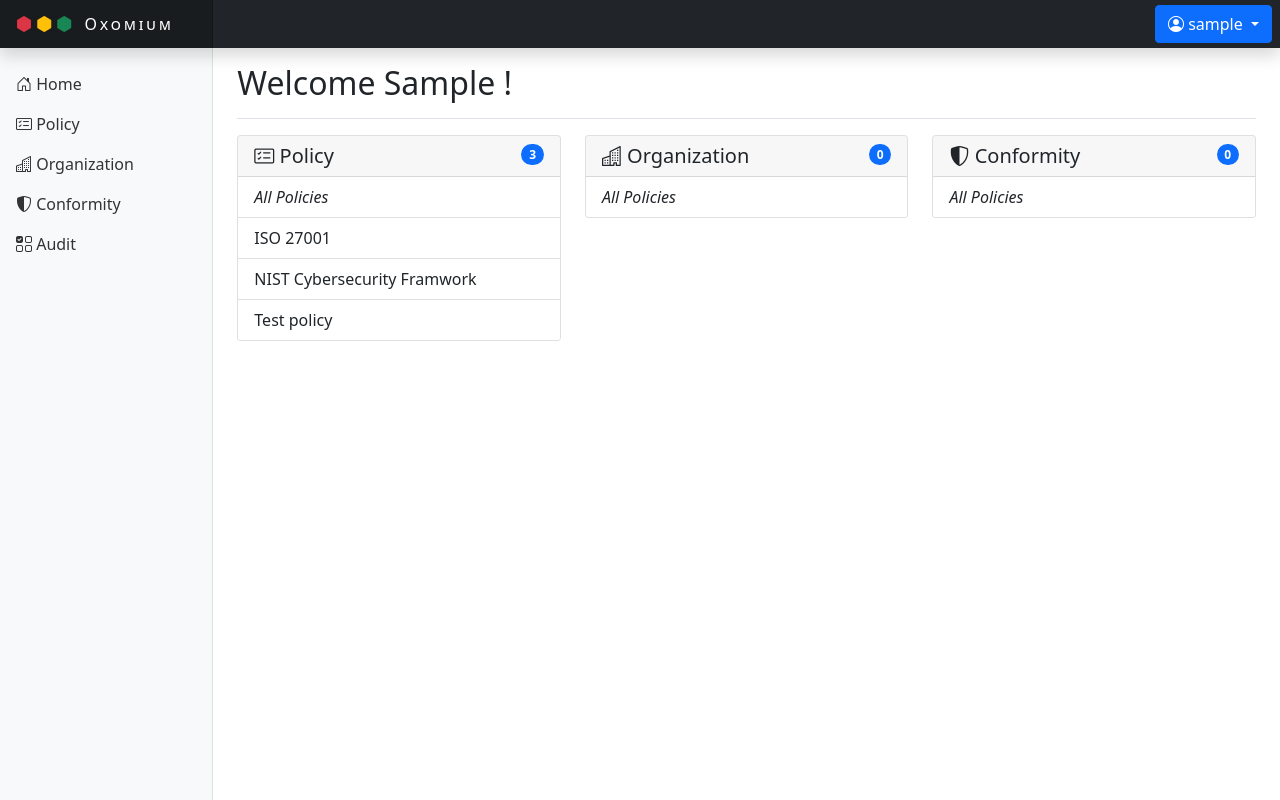
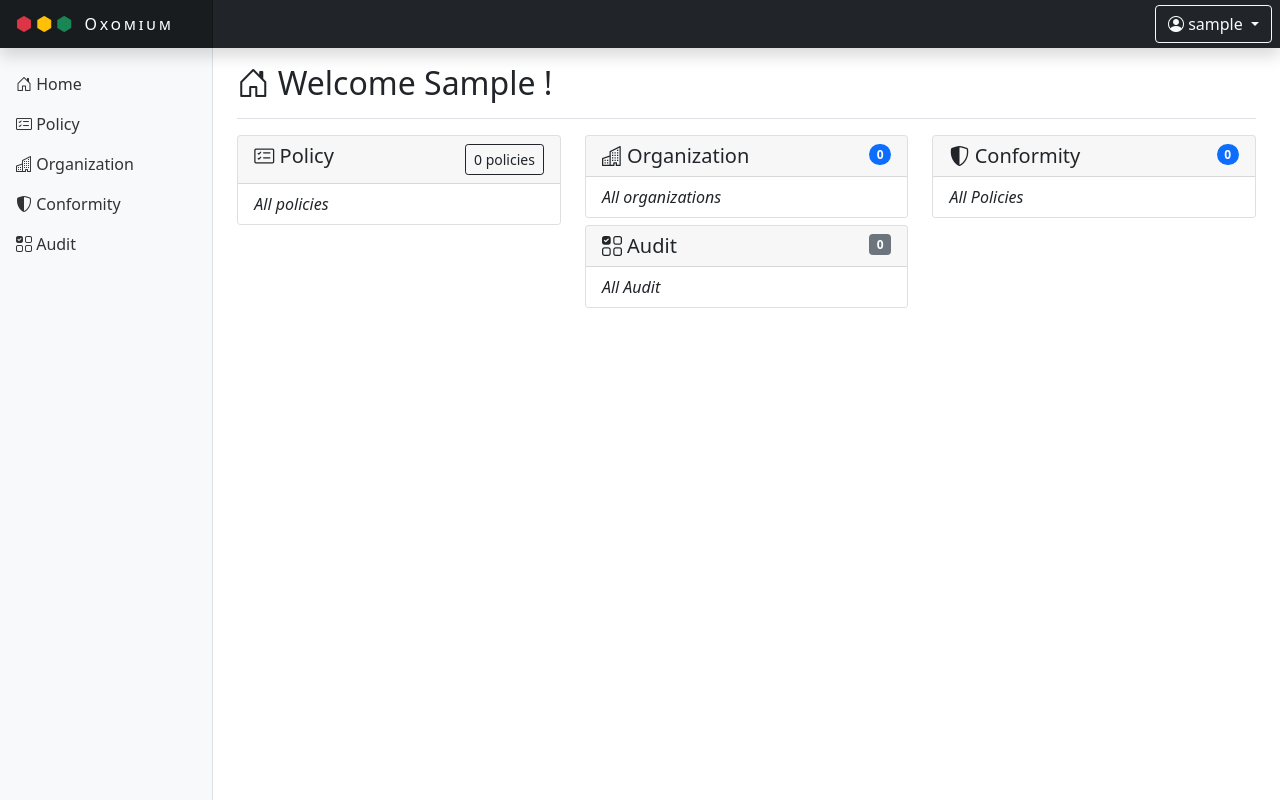
Before and after one commit to pep-un/Oxomium, a Django app: page / in a window 1280 px wide. Run offline with Django 4.2, Linux system fonts and the light colour scheme; the visitor is signed in with stand-in values (Sample User, id 1); data comes from the database, SQL or seed files in the repository; data that the repository does not hold is empty; parts of the project's set-up code (start-up, migrations or seed data) failed here and were passed over; some libraries are stand-ins or nearby versions.

Commit message:
fix several typo and mistake add findings form/detail/update update home page for audit

```diff
--- a/conformity/forms.py
+++ b/conformity/forms.py
@@ -4,7 +4,6 @@ Forms for front-end editing of Models instance
 
 from django.forms import ModelForm
 from django.contrib.auth.mixins import LoginRequiredMixin
-from django.contrib.admin import widgets
 from .models import *
 
 
@@ -35,6 +34,5 @@ class AuditForm(LoginRequiredMixin, ModelForm):
 class FindingForm(LoginRequiredMixin, ModelForm):
     class Meta:
         model = Finding
-        fields = ['audit','severity','short_description','description','reference']
-
-        #TODO add a preselction an a disable selector for audit when the form is open from an audit.
+        fields = ['audit', 'severity', 'short_description', 'description', 'reference']
+        # TODO add a preselection and a disable selector for 'audit' field when the form is open from an audit.
--- a/conformity/templates/conformity/main.html
+++ b/conformity/templates/conformity/main.html
@@ -23,16 +23,16 @@
                 <span class="ms-2" style="letter-spacing: 3px;font-variant:small-caps;"> Oxomium </span>
             </a>
             <div class="dropdown mx-2">
-                <button class="btn btn-primary dropdown-toggle" type="button" id="dropdownMenuButton1" data-bs-toggle="dropdown" aria-expanded="false">
+                <button class="btn btn-outline-light dropdown-toggle" type="button" id="dropdownMenuButton1" data-bs-toggle="dropdown" aria-expanded="false">
                     <i class="bi bi-person-circle"></i>
                     {{request.user.username}}
                 </button>
                 <ul class="dropdown-menu dropdown-menu-end dropdown-menu-dark" aria-labelledby="dropdownMenuButton1">
-                    <li><span class="dropdown-item disabled text-primary"><i class="bi bi-person-fill"> {{request.user.first_name}} {{request.user.last_name}} </i> </span></li>
-                    <li><span class="dropdown-item disabled text-primary"><i class="bi bi-envelope-fill"> {{request.user.email}}</i> </span></li>
-                    <li><hr class="dropdown-divider text-primary"></li>
-                    <li><a class="dropdown-item" href="/admin/"><i class="bi bi-gear-fill"></i> Django backend</a></li>
-                    <li><a class="dropdown-item" href="{% url 'logout' %}">Log out</a></li>
+                    <li><span class="dropdown-item disabled text-light"><i class="bi bi-person-fill pe-2"></i> {{request.user.first_name}} {{request.user.last_name}} </span></li>
+                    <li><span class="dropdown-item disabled text-light"><i class="bi bi-envelope-fill pe-2"></i> {{request.user.email}} </span></li>
+                    <li><hr class="dropdown-divider text-light"></li>
+                    <li><a class="dropdown-item" href="/admin/"><i class="bi bi-gear-fill pe-2"></i> Django backend</a></li>
+                    <li><a class="dropdown-item" href="{% url 'logout' %}"><i class="bi bi-power pe-2"></i> Log out</a></li>
                 </ul>
             </div>
             <button class="navbar-toggler d-md-none collapsed" type="button" data-bs-toggle="collapse" data-bs-target="#sidebarMenu" aria-controls="sidebarMenu" aria-expanded="false" aria-label="Toggle navigation">
--- a/conformity/templates/home.html
+++ b/conformity/templates/home.html
@@ -1,7 +1,7 @@
 {% extends "conformity/main.html" %}
 
 {% block header %}
-<h1 class="h2"> Welcome {{request.user.first_name}} !</h1>
+<h1 class="h2 bi bi-house-door"> Welcome {{request.user.first_name}} !</h1>
 {% endblock %}
 
 {% block content %}
@@ -10,10 +10,11 @@
         <div class="card">
             <div class="card-header d-flex justify-content-between align-items-start">
                 <h5 class="my-0 "><i class="bi bi-card-checklist"></i> Policy</h5>
-                <span class="badge bg-primary rounded-pill">{{policy_list|length}}</span>
+                <a href="#" class="btn btn-outline-dark btn-sm">{{policy_list|length}} policies</a>
+                <span class="badge bg-primary rounded-pill"></span>
             </div>
             <ul class="list-group list-group-flush">
-                <a class="list-group-item list-group-item-action" href="{%url 'conformity:policy_index'%}"> <i>All Policies</i></a>
+                <a class="list-group-item list-group-item-action" href="{%url 'conformity:policy_index'%}"> <i>All policies</i></a>
                 {% for policy in policy_list %}
                     <a class="list-group-item list-group-item-action" href="{%url 'conformity:policy_detail' policy.id %}"> {{policy}}</a>
                 {% endfor %}
@@ -28,7 +29,7 @@
                 <span class="badge bg-primary rounded-pill">{{organization_list|length}}</span>
             </div>
             <ul class="list-group list-group-flush">
-                <a class="list-group-item list-group-item-action" href="{%url 'conformity:organization_index'%}"> <i>All Policies</i></a>
+                <a class="list-group-item list-group-item-action" href="{%url 'conformity:organization_index'%}"> <i>All organizations</i></a>
                 {% for organization in organization_list %}
                     <a class="list-group-item list-group-item-action" href="{%url 'conformity:organization_form' organization.id %}"> {{organization}}</a>
                 {% endfor %}
@@ -50,5 +51,20 @@
             </ul>
         </div>
     </div>
+
+    <div class="col-lg-4">
+        <div class="card">
+            <div class="card-header d-flex justify-content-between align-items-start">
+                <h5 class="my-0"><i class="bi bi-ui-checks-grid"></i> Audit</h5>
+                <span class="badge bg-secondary">{{audit_list|length}}</span>
+            </div>
+            <ul class="list-group list-group-flush">
+                <a class="list-group-item list-group-item-action" href="{%url 'conformity:audit_index'%}"> <i>All Audit</i></a>
+                {% for audit in audit_list %}
+                    <a class="list-group-item list-group-item-action" href="{%url 'conformity:audit_detail' audit.id %}"> {{audit}}</a>
+                {% endfor %}
+            </ul>
+        </div>
+    </div>
 </div>
 {% endblock %}
--- a/conformity/urls.py
+++ b/conformity/urls.py
@@ -13,12 +13,15 @@ urlpatterns = [
     path('audit/<int:pk>', views.AuditDetailView.as_view(), name='audit_detail'),
     path('audit/create', views.AuditCreateView.as_view(), name='audit_create'),
     path('audit/update/<int:pk>', views.AuditUpdateView.as_view(), name='audit_form'),
-    path('audit/<int:id>/finding/create', views.AuditFindingCreateView.as_view(), name='audit_finding_create'),
 
     path('conformity/', views.ConformityIndexView.as_view(), name='conformity_index'),
     path('conformity/org/<int:org>/pol/<int:pol>/', views.ConformityOrgPolIndexView.as_view(),
          name='conformity_orgpol_index'),
     path('conformity/update/<int:pk>', views.ConformityUpdateView.as_view(), name='conformity_form'),
+
+    path('finding/create', views.FindingCreateView.as_view(), name='finding_create'),
+    path('finding/<int:pk>', views.FindingDetailView.as_view(), name='finding_detail'),
+    path('finding/update/<int:pk>', views.FindingUpdateView.as_view(), name='finding_edit'),
 
     path('organization/', views.OrganizationIndexView.as_view(), name='organization_index'),
     path('organization/<int:pk>', views.OrganizationDetailView.as_view(), name='organization_detail'),
--- a/conformity/views.py
+++ b/conformity/views.py
@@ -1,10 +1,9 @@
 """
 View of the Conformity Module
 """
-from django.views import generic
+from django.views.generic import DetailView, ListView
 from django.views.generic.edit import UpdateView, CreateView, DeleteView
 from django.shortcuts import render
-from django.contrib.auth.mixins import LoginRequiredMixin
 from django.contrib.auth.decorators import login_required
 from .forms import *
 
@@ -18,11 +17,13 @@ def home(request):
     organization_list = Organization.objects.all()
     policy_list = Policy.objects.all()
     conformity_list = Conformity.objects.filter(measure__level=0)
+    audit_list = Audit.objects.all()
 
     context = {
         'organization_list': organization_list,
         'policy_list': policy_list,
         'conformity_list': conformity_list,
+        'audit_list': audit_list,
     }
 
     return render(request, 'home.html', context=context)
@@ -31,12 +32,12 @@ def home(request):
 #
 # Audit
 #
-class AuditIndexView(LoginRequiredMixin, generic.ListView):
+class AuditIndexView(LoginRequiredMixin, ListView):
     model = Audit
     ordering = ['start_date']
 
 
-class AuditDetailView(LoginRequiredMixin, generic.DetailView):
+class AuditDetailView(LoginRequiredMixin, DetailView):
     model = Audit
 
 
@@ -45,24 +46,41 @@ class AuditUpdateView(UpdateView):
     form_class = AuditForm
 
 
-class AuditCreateView(CreateView):
+class AuditCreateView(LoginRequiredMixin, CreateView):
     model = Audit
     form_class = AuditForm
 
 
-class AuditFindingCreateView(CreateView):
+#
+# Findings
+#
+
+
+class FindingCreateView(LoginRequiredMixin, CreateView):
     model = Finding
     form_class = FindingForm
+
+
+class FindingDetailView(LoginRequiredMixin, DetailView):
+    model = Finding
+
+
+class FindingUpdateView(UpdateView):
+    model = Finding
+    form_class = FindingForm
+
 
 #
 # Organizations
 #
-class OrganizationIndexView(LoginRequiredMixin, generic.ListView):
+
+
+class OrganizationIndexView(LoginRequiredMixin, ListView):
     model = Organization
     ordering = ['name']
 
 
-class OrganizationDetailView(LoginRequiredMixin, generic.ListView):
+class OrganizationDetailView(LoginRequiredMixin, ListView):
     model = Conformity
     template = "conformity/template/conformity/conformity_list.html"
 
@@ -70,37 +88,39 @@ class OrganizationDetailView(LoginRequiredMixin, generic.ListView):
         return Conformity.objects.filter(organization__id=self.kwargs['pk'])
 
 
-class OrganizationUpdateView(UpdateView):
+class OrganizationUpdateView(LoginRequiredMixin, UpdateView):
     model = Organization
     form_class = OrganizationForm
 
 
-class OrganizationCreateView(CreateView):
+class OrganizationCreateView(LoginRequiredMixin, CreateView):
     model = Organization
     form_class = OrganizationForm
 
 #
 # Policy
 #
-class PolicyIndexView(LoginRequiredMixin, generic.ListView):
+
+
+class PolicyIndexView(LoginRequiredMixin, ListView):
     model = Policy
 
 
-class PolicyDetailView(LoginRequiredMixin, generic.DetailView):
+class PolicyDetailView(LoginRequiredMixin, DetailView):
     model = Policy
 
 
 #
 # Conformity
 #
-class ConformityIndexView(LoginRequiredMixin, generic.ListView):
+class ConformityIndexView(LoginRequiredMixin, ListView):
     model = Conformity
 
     def get_queryset(self, **kwargs):
         return Conformity.objects.filter(measure__level=0)
 
 
-class ConformityOrgPolIndexView(LoginRequiredMixin, generic.ListView):
+class ConformityOrgPolIndexView(LoginRequiredMixin, ListView):
     model = Conformity
     template_name = 'conformity/conformity_orgpol_list.html'
 
@@ -111,7 +131,7 @@ class ConformityOrgPolIndexView(LoginRequiredMixin, generic.ListView):
             .order_by('measure__order')
 
 
-class ConformityUpdateView(UpdateView):
+class ConformityUpdateView(LoginRequiredMixin, UpdateView):
     model = Conformity
     form_class = ConformityForm
 
```
Also changed, not shown: conformity/models.py (+19 -20 lines), conformity/templates/conformity/audit_detail.html (+8 -8 lines), conformity/templates/conformity/finding_detail.html (added, +56 -0 lines), conformity/templates/conformity/policy_detail.html (+5 -5 lines).
